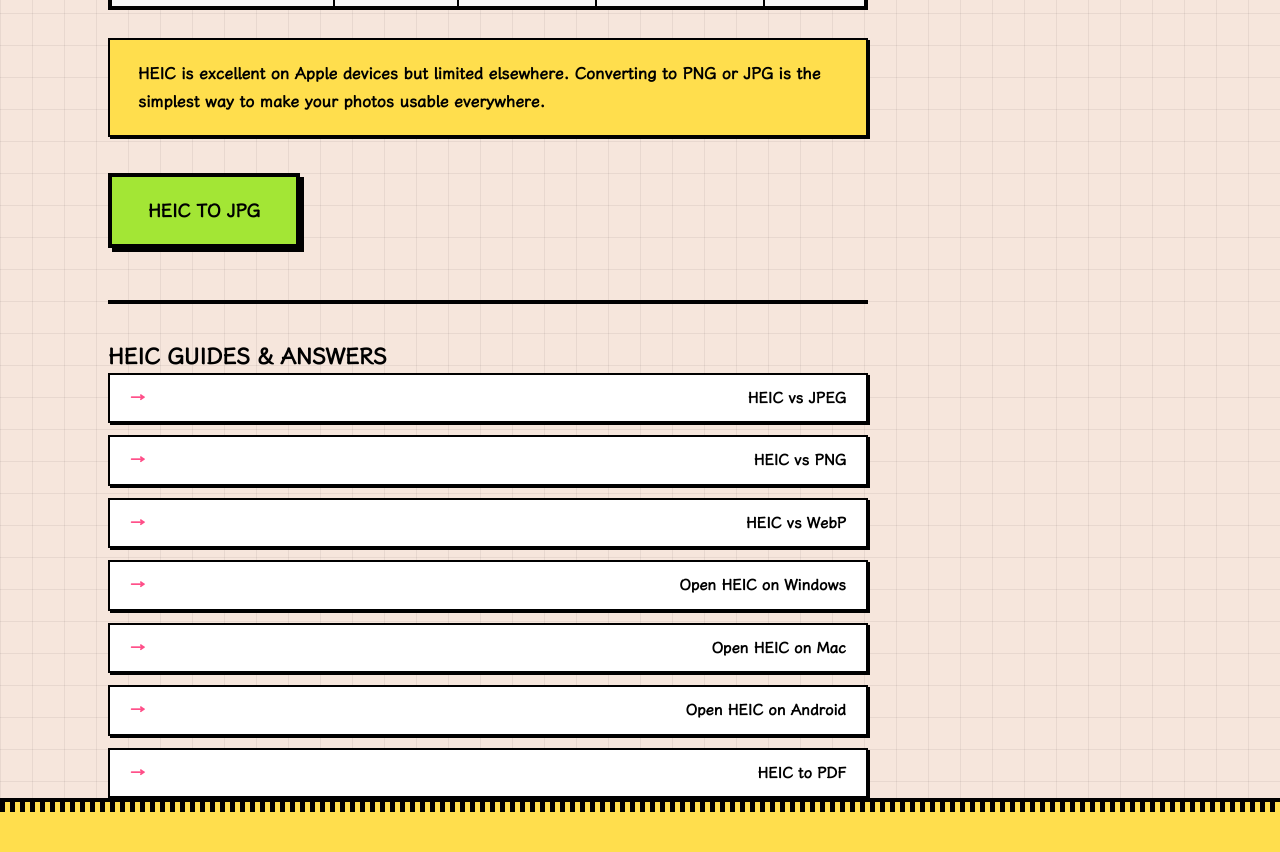
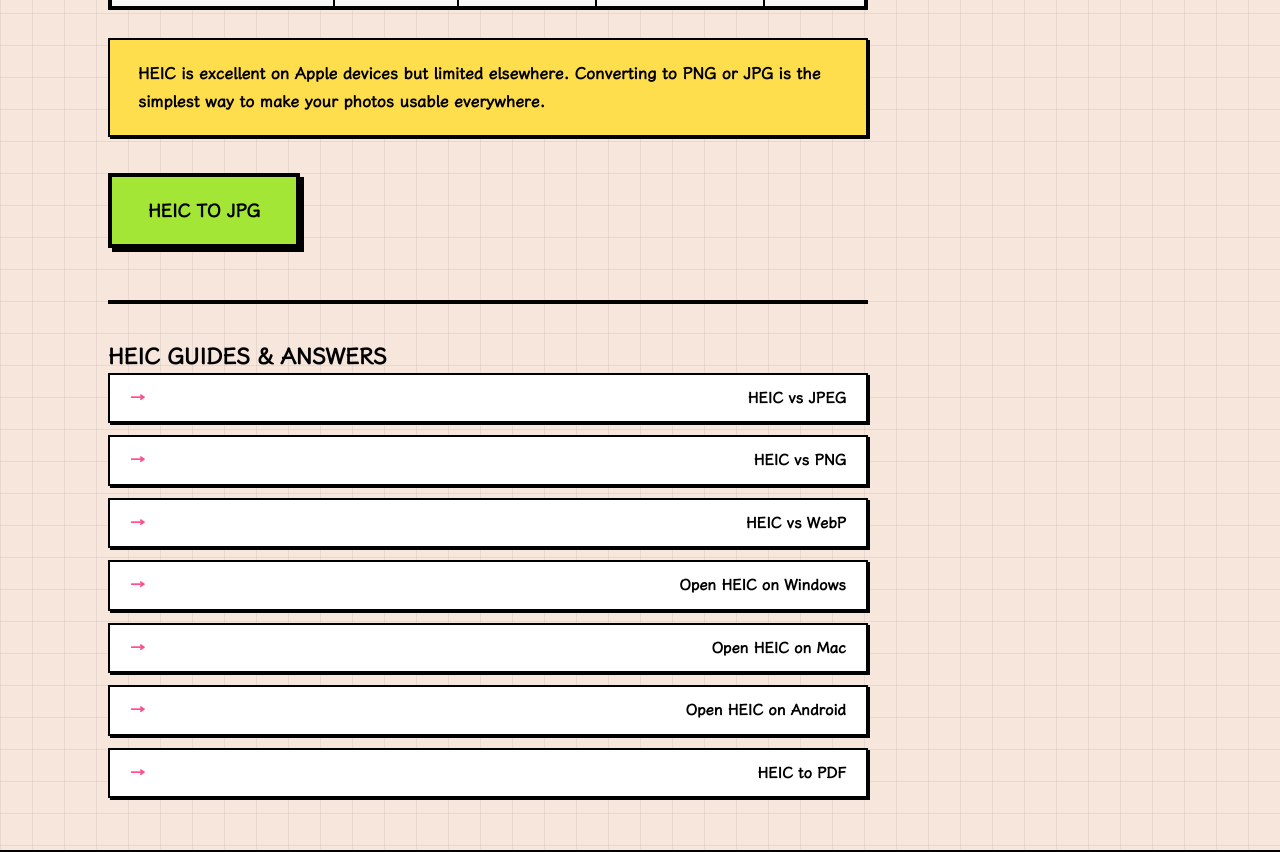
Before and after one commit to c-yyy/heic-converter, a Next.js app: page /blog/what-is-heic in a window 1280 px wide. Shown: the part 1971-2823 px from the top of the page. Built offline with nearby package versions, Linux system fonts and the light colour scheme; no server answers.

Commit message:
style: add bottom spacing to guide-related section

```diff
--- a/src/app/globals.css
+++ b/src/app/globals.css
@@ -1648,6 +1648,7 @@ body {
 /* Related articles nav */
 .guide-related {
   margin-top: var(--space-2xl);
+  margin-bottom: var(--space-2xl);
   border-top: var(--border-width-thick) solid var(--border-color);
   padding-top: var(--space-xl);
 }
```
